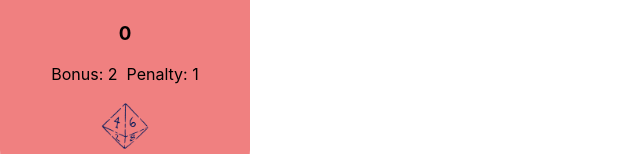
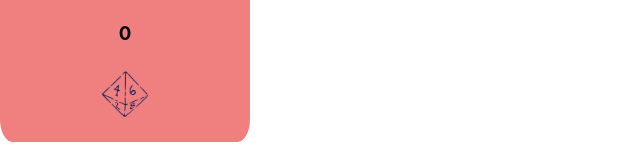
Before and after one commit to whatnotery/crab-truckers, a React (Create React App) app: page / in a window 1280 px wide. Shown: the part 731-885 px from the top of the page, without its empty margins (0-640 px from the left). Built offline with nearby package versions, Linux system fonts and the light colour scheme.

Commit message:
changed playercard to function based component

```diff
--- a/src/PlayerCard.js
+++ b/src/PlayerCard.js
@@ -1,25 +1,20 @@
-import React, { Component } from 'react'
+import React, { useState, useEffect } from 'react'
 import Dice from './Dice';
 import './PlayerCard.css'
 import './Dice.css'
 
-class PlayerCard extends Component {
-    constructor(props) {
-        super(props);
-        this.state = {
-          bonusRoll: 2 ,
-          penaltyRoll: 1,
-        };
-    };
+export default function PlayerCard(props) {
 
-  render() {
+       const [bonusRoll, setBonusRoll] = useState(0)
+       const [penaltyRoll, setPenaltyRoll] = useState(0)
+
 
     return(
     <div className="PlayerCard">
       <img className="PlayerCard-avatar" src="https://ih1.redbubble.net/image.530232687.3181/st,small,507x507-pad,600x600,f8f8f8.u4.jpg" alt="player icon"/>
       <div className="PlayerCard-skills">
 
-      <input className="input1" type="checkbox" id="Skill1" name="Skill1" value="1" />
+      <input className="input1" type="checkbox" id="Skill1" name="Skill1" value="1"   />
         <button className="button1">
             <label for="Skill1">Truckin'</label>
         </button>
@@ -39,11 +34,8 @@ class PlayerCard extends Component {
             <label for="Skill4">Hollerin'</label>
         </button>
         </div>
-      <Dice bonus={this.state.bonusRoll} penalty={this.state.penaltyRoll} />
+      <Dice bonus={bonusRoll} penalty={penaltyRoll} />
 
     </div>
-    )
-  };
+    );
 };
-
-export default PlayerCard;
```
